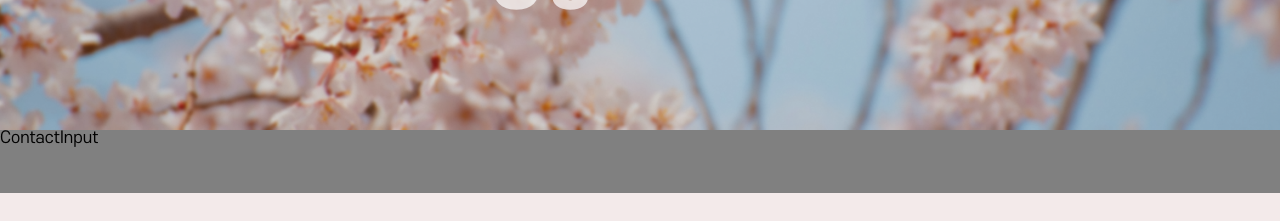
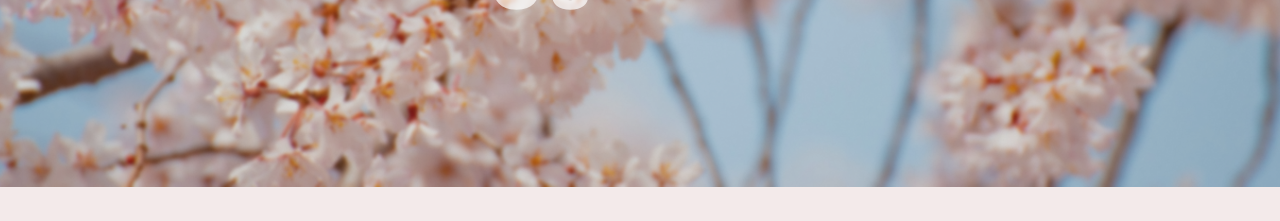
Before and after one commit to hyw0206/landingpage_seeuni, a React (Create React App) app: page / in a window 1280 px wide. Shown: the part 6920-7141 px from the top of the page. Built offline with nearby package versions, Linux system fonts and the light colour scheme.

Commit message:
Update Contact.tsx

```diff
--- a/src/components/Contact/Contact.tsx
+++ b/src/components/Contact/Contact.tsx
@@ -9,9 +9,6 @@ export default function Contact() {
   return (
     <Styled.ContactWrapper>
       <ContactMain />
-      <div style={{width: "100%", height: "690px", backgroundColor: 'gray'}}>
-        ContactInput
-      </div>
       <ContactRequset/>
       <ContactArticle />
     </Styled.ContactWrapper>
```
